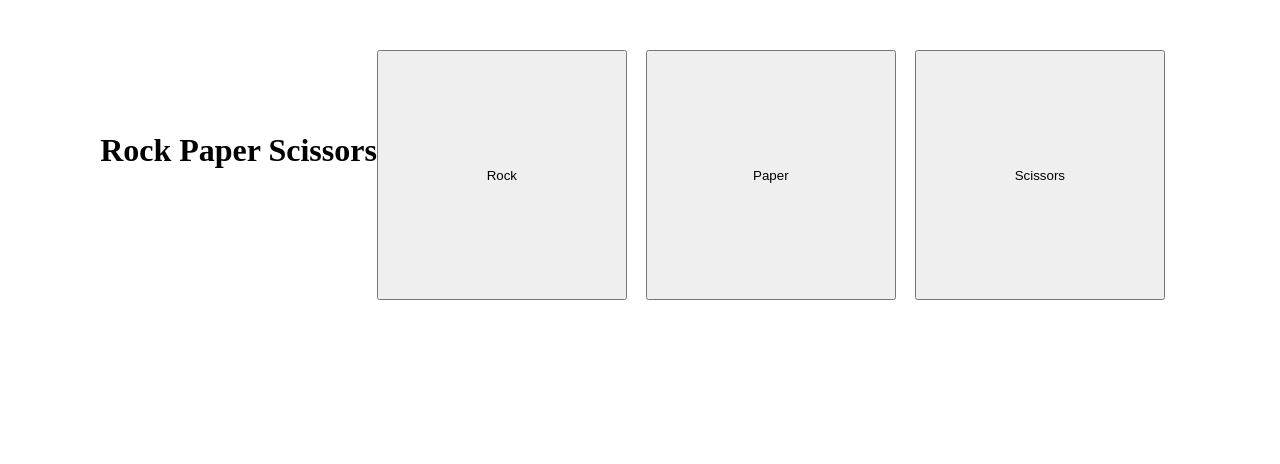
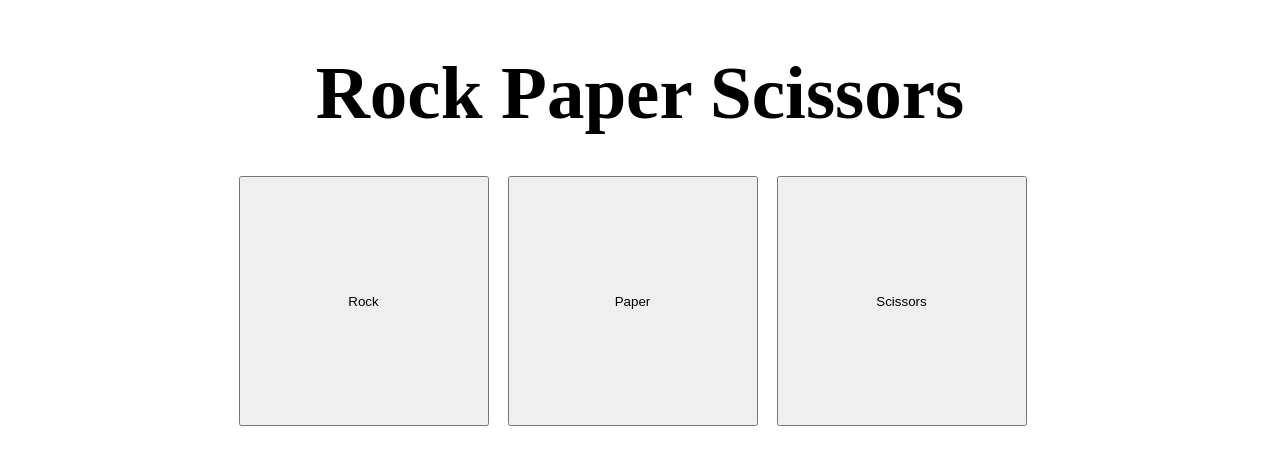
Before and after one commit to HugoTurtle/Rock-Paper-Scissors-v2.0, a plain HTML site: page index.html in a window 1280 px wide. Drawn offline with Linux system fonts and the light colour scheme.

Commit message:
Style and center the title

```diff
--- a/styles.css
+++ b/styles.css
@@ -7,6 +7,7 @@ body {
     justify-content: center;
     align-items: center;
     padding: 50px;
+    flex-direction: column;
 }
 #button-container {
     width: auto;
@@ -20,5 +21,10 @@ button {
 .score {
     display: flex;
     justify-content: center;
-    margin-top: 100px
+    margin-top: 100px;
+    font-size: 35px;
 }
+#title {
+    font-size: 75px;
+    margin-bottom: 40px;
+}
```
